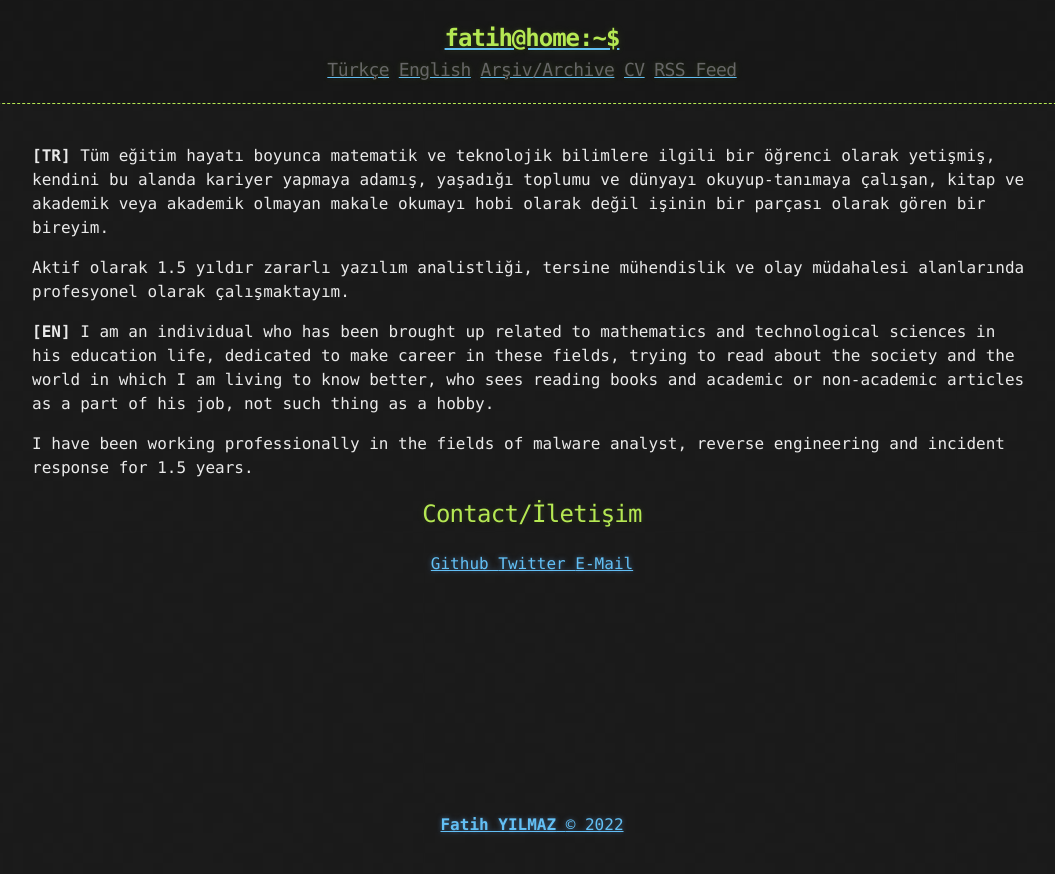
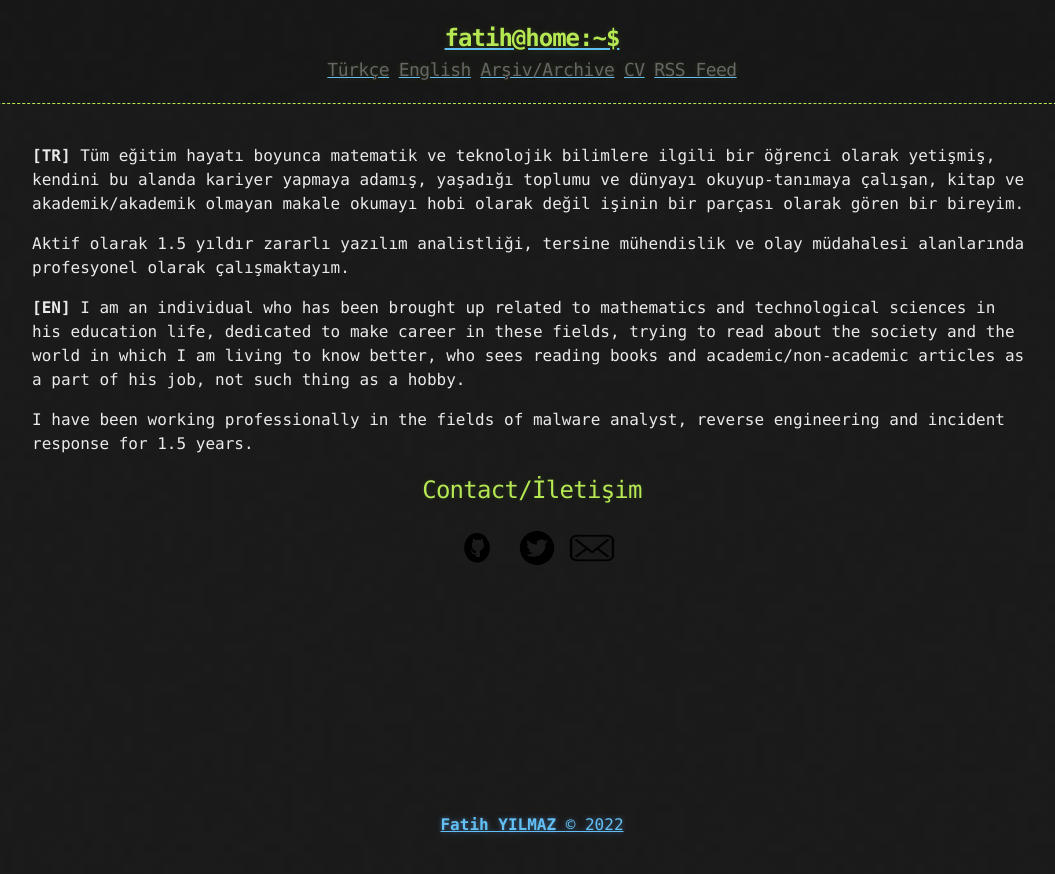
Before and after one commit to fatihbeyexe/onlyf8.github.io, a Jekyll site: the page built from index.html, in a window 1280 px wide. Shown: the top 874 px of the page, without its empty margins (108-1163 px from the left). Built offline with Jekyll 4.4.1, drawn with Linux system fonts in a browser that asks for light colours; the list of posts is cut into pages by our own code.

```diff
--- a/index.html
+++ b/index.html
@@ -4,19 +4,21 @@
 
 <p> <b>[TR]</b> Tüm eğitim hayatı boyunca matematik ve teknolojik bilimlere ilgili bir öğrenci olarak yetişmiş,
   kendini bu alanda kariyer yapmaya adamış, yaşadığı toplumu ve dünyayı okuyup-tanımaya çalışan,
-  kitap ve akademik veya akademik olmayan makale okumayı hobi olarak değil işinin bir parçası olarak gören bir bireyim.</p>
+  kitap ve akademik/akademik olmayan makale okumayı hobi olarak değil işinin bir parçası olarak gören bir bireyim.</p>
 <p>
   Aktif olarak 1.5 yıldır zararlı yazılım analistliği, tersine mühendislik ve olay müdahalesi alanlarında profesyonel olarak çalışmaktayım.
 </p>
 
-<p><b>[EN]</b> I am an individual who has been brought up related to mathematics and technological sciences in his education life,
+<p> <b>[EN]</b> I am an individual who has been brought up related to mathematics and technological sciences in his education life,
 dedicated to make career in these fields, trying to read about the society and the world in which I am living to know better,
-who sees reading books and academic or non-academic articles as a part of his job, not such thing as a hobby.</p>
+who sees reading books and academic/non-academic articles as a part of his job, not such thing as a hobby.</p>
 <p>
 I have been working professionally in the fields of malware analyst, reverse engineering and incident response for 1.5 years.
 </p>
 <h2 style="text-align:center"> Contact/İletişim </h2>
 
-<div style="text-align:center">
-<a href="https://github.com/fatihbeyexe">Github </a> <a href="https://twitter.com/fatihbeyexe"> Twitter </a> <a href="mailto:fatihyilmazkarabuk@gmail.com"> E-Mail </a>
+<div style="text-align:center;">
+  <a href="https://github.com/fatihbeyexe" ><img title="Github" src="assets/github.png" style="width:60px; height: 40px; padding-bottom:20px;  "></a>
+  <a href="https://twitter.com/fatihbeyexe"><img title="Twitter" src="assets/twitter.png" style="width:40px; height: 40px; padding-bottom:20px; "></a>
+  <a href="mailto:fatihyilmazkarabuk@gmail.com"><img title="E-mail" src="assets/mail.png" style="width:50px; height: 40px; padding-bottom:20px; "></a>
 </div>
```
Also changed, not shown: assets/e-mail.png (added), assets/github.png (added), assets/mail.png (added), assets/twitter.png (added).
